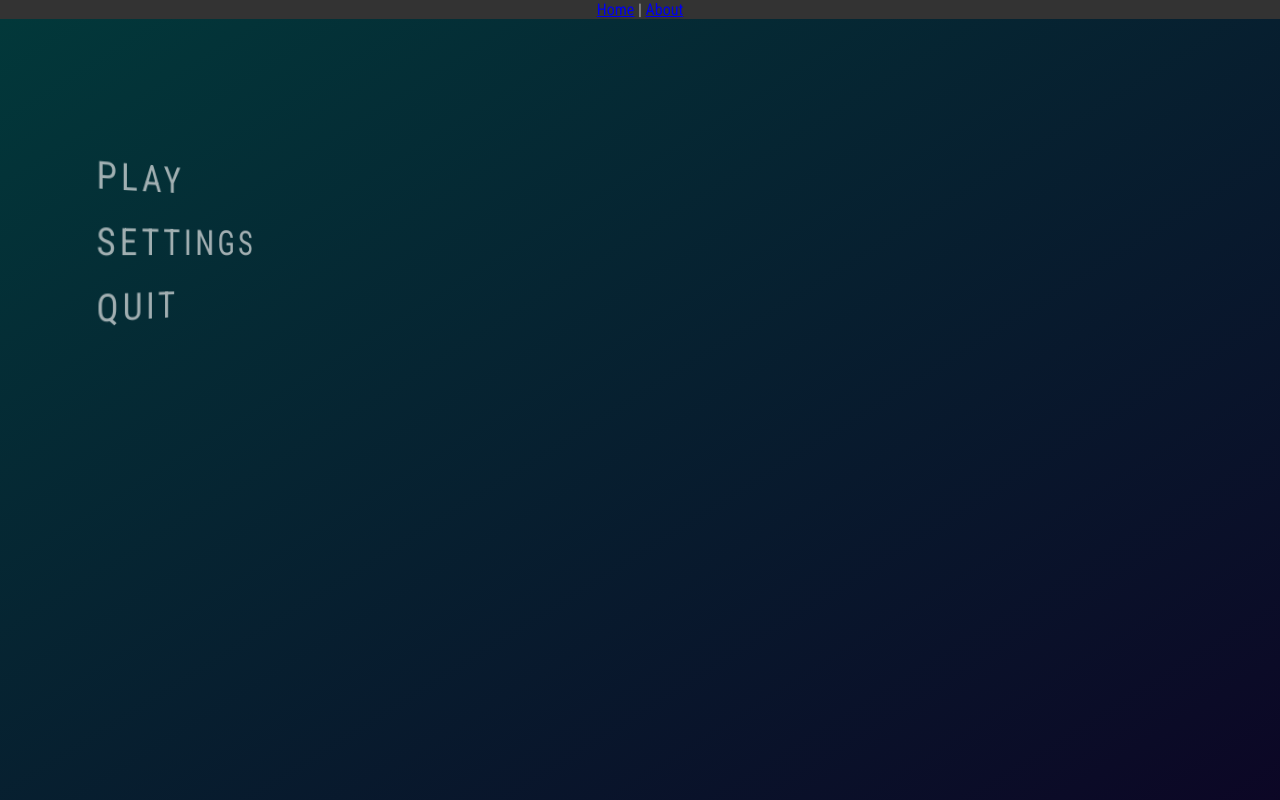
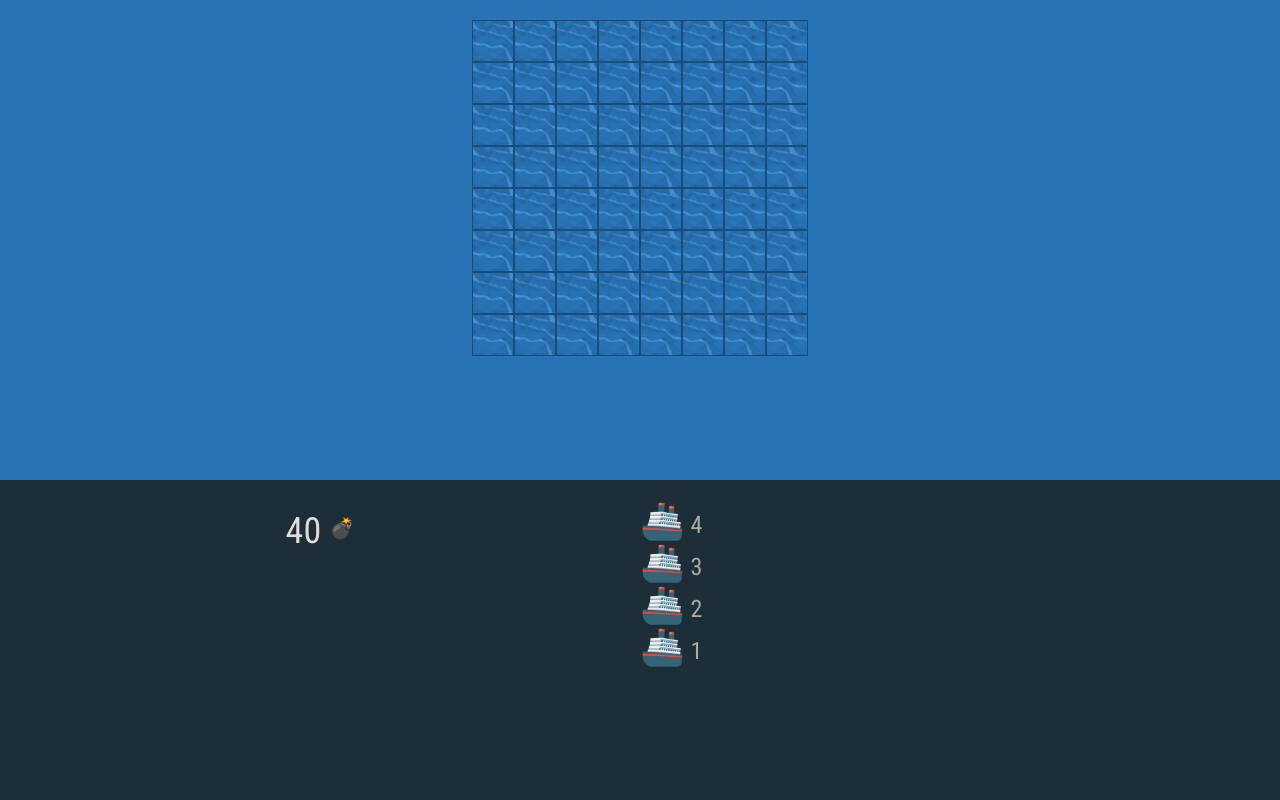
Before and after one commit to shady356/battle-ship, a Vue app: page /#/ in a window 1280 px wide. Both pictures are taken after a click on the item "PLAY". Shown: the top 800 px of the page. Built offline with nearby package versions, Linux system fonts and the light colour scheme.

Commit message:
tiles and ships destroyed

```diff
--- a/src/App.vue
+++ b/src/App.vue
@@ -1,24 +1,12 @@
 <template>
   <div id="app">
-    <div id="nav">
-      <router-link to="/">Home</router-link> |
-      <router-link to="/about">About</router-link>
-    </div>
-    <MainMenu />
-    <TheGame/>
+    <router-view/>
   </div>
 </template>
 
 <script>
-
-import TheGame from '@/components/TheGame.vue'
-import MainMenu from '@/components/MainMenu.vue'
 export default {
   name: 'app',
-  components: {
-    TheGame,
-    MainMenu
-  }
 }
 </script>
 
--- a/src/components/Board.vue
+++ b/src/components/Board.vue
@@ -11,10 +11,8 @@
           :key="slot.column"
           :class="['columns', getTileStatus(slot)]"
           @click="playSlot(slot)"
-        >
-          {{slot.row +',' + slot.column}}
-          <br />
-        </div>
+
+        />
       </div>
     </div>
   </div>
@@ -25,8 +23,6 @@ export default {
   name: "board",
   data() {
     return {
-      gridSizeRow: 8,
-      gridSizeColumn: 8,
       grid: []
     };
   },
@@ -38,6 +34,10 @@ export default {
     ships: {
       type: Array,
       required: true
+    },
+    gridSize: {
+      type: Number,
+      default: 8,
     }
   },
   created() {
@@ -47,10 +47,10 @@ export default {
   methods: {
     generateGrid() {
       let grid = [];
-      for (let r = 0; r < this.gridSizeRow; r++) {
+      for (let r = 0; r < this.gridSize; r++) {
         grid[r] = [];
 
-        for (let c = 0; c < this.gridSizeColumn; c++) {
+        for (let c = 0; c < this.gridSize; c++) {
           grid[r][c] = {
             row: r,
             column: c,
@@ -64,8 +64,12 @@ export default {
     playSlot(slot) {
       if (!slot.isPlayed) {
         this.grid[slot.row][slot.column].isPlayed = true;
-        this.grid[slot.row][slot.column].isShip = this.isShip(slot.row,slot.column)
+        const isShipStatus = this.isShip(slot.row,slot.column)
+        this.grid[slot.row][slot.column].isShip = isShipStatus
         this.updateAttempts()
+        if(isShipStatus) {
+          this.sendShipStatus(slot.row,slot.column)
+        }
       }
     },
     isShip(r, c) {
@@ -82,6 +86,9 @@ export default {
     },
     updateAttempts() {
       this.$emit("updateAttempts");
+    },
+    sendShipStatus(r,c) {
+      this.$emit("sendShipStatus", {r,c} );
     }
   }
 };
@@ -89,28 +96,28 @@ export default {
 
 <style scoped>
 .grid {
+  display: block;
   margin: 0 auto;
-  width: 400px;
-  height: 400px;
-  background: #222;
+  width: 100%;
 }
 .rows {
   display: flex;
   flex-direction: row;
+  background-image: url('../assets/water-tile.png');
+  background-size: 40px;
 }
 
 .columns {
-  width: 50px;
-  height: 50px;
-  color: #aaa;
-  border: 1px solid #333;
-  font-size: 12px;
+  width: 40px;
+  height: 40px;
+
+  border: 1px solid #184c7c;
 }
 
 .isShip {
-  background: #33772b;
+  background: hsla(120,80%,30%,.5)
 }
 .isWrong {
-  background: #1b7777;
+  background: hsla(240,80%,10%,.5)
 }
 </style>
--- a/src/router/index.js
+++ b/src/router/index.js
@@ -1,22 +1,22 @@
 import Vue from 'vue'
 import VueRouter from 'vue-router'
-import Home from '../views/Home.vue'
+import MainMenu from '@/views/MainMenu.vue'
 
 Vue.use(VueRouter)
 
 const routes = [
   {
     path: '/',
-    name: 'home',
-    component: Home
+    name: 'mainMenu',
+    component: MainMenu
   },
   {
-    path: '/about',
-    name: 'about',
+    path: '/theGame',
+    name: 'theGame',
     // route level code-splitting
     // this generates a separate chunk (about.[hash].js) for this route
     // which is lazy-loaded when the route is visited.
-    component: () => import(/* webpackChunkName: "about" */ '../views/About.vue')
+    component: () => import(/* webpackChunkName: "about" */ '@/views/TheGame.vue')
   }
 ]
 
--- a/src/components/MainMenu.vue
+++ b/src/views/MainMenu.vue
@@ -1,10 +1,14 @@
 <template>
   <div class="container">
     <ul class="mainMenuList">
-      <li
-       v-for="(item,index) in items" :key="index">
+      <router-link
+       v-for="(item,index) in items"
+       :key="index"
+       :to="item.path"
+       tag="li">
+
         {{item.name}}
-      </li>
+      </router-link>
     </ul>
   </div>
 </template>
@@ -16,13 +20,16 @@ export default {
     return {
       items: [
         {
-          name: 'Play'
+          name: 'Play',
+          path: '/theGame'
         },
         {
-          name: 'Settings'
+          name: 'Settings',
+          path: '/'
         },
         {
-          name: 'quit'
+          name: 'quit',
+          path: '/'
         }
       ]
     }
@@ -56,8 +63,8 @@ export default {
     border-left: 4px solid transparent;
     cursor: pointer;
     transition: all .4s;
+  }
 
-  }
   .mainMenuList:hover {
 
     transform: rotate(0deg);
--- a/src/components/TheGame.vue
+++ b/src/views/TheGame.vue
@@ -1,16 +1,30 @@
 <template>
   <div class="container">
-
-    <div class="attempts">
-      {{attempts}} <span>💣</span>
-    </div>
 
     <Board
       class="board"
       :attempts="attempts"
+      :gridSize="GRID_SIZE"
       :ships="ships"
       @updateAttempts="updateAttempts"
+      @sendShipStatus="updateShipStatus"
     />
+
+    <div class="dashboard">
+
+      <div class="attempts">
+        {{attempts}} <span>💣</span>
+      </div>
+
+      <div class="ships">
+        <div
+          v-for="ship in ships"
+          :key="ship.index"
+        >
+          {{(ship.isDestroyed) ? '💥': ''}} <span class="ship-icon">🚢</span> {{ship.coordinates.length}}
+        </div>
+      </div>
+    </div>
 
   </div>
 </template>
@@ -24,9 +38,9 @@ export default {
   },
   data() {
     return {
-      attempts: 30,
+      attempts: 40,
       GRID_SIZE: 8,
-      shipsToUse: [4,3,2],
+      shipsToUse: [4,3,2,1],
       takenCoordinates: [],
       ships: [],
     };
@@ -49,7 +63,8 @@ export default {
         let ship = {
           id: i,
           isDestroyed: false,
-          coordinates: coordinates
+          coordinates: coordinates,
+          partsDestroyed: 0
         }
 
         this.ships.push(ship)
@@ -127,8 +142,22 @@ export default {
     getShipDirection() {
       return (Math.round(Math.random()) <= 0.5) ? 'horiz' : 'vertic'
     },
+    checkDestroyedShipPart(partCoord) {
+      return this.ships.find(ship => {
+        return ship.coordinates.find(coord => {
+         return (coord.r === partCoord.r && coord.c === partCoord.c)
+        })
+      })
+    },
     updateAttempts() {
       this.attempts--;
+    },
+    updateShipStatus(coord) {
+      const ship = this.checkDestroyedShipPart(coord)
+      this.ships[ship.id].partsDestroyed ++
+      if(this.ships[ship.id].partsDestroyed === this.ships[ship.id].coordinates.length) {
+        this.ships[ship.id].isDestroyed = true
+      }
     }
   }
 }
@@ -137,19 +166,42 @@ export default {
 <style scoped>
   .container {
     display: flex;
-    flex-direction: row;
-    align-items: top;
+    flex-direction: column;
+    background: #2873B5;
   }
 
-  .attempts {
-    flex-basis: 20%;
-    font-size: 36px;
-    color: #ddd;
+  .board {
+    padding-top: 20px;
+    display: flex;
+    align-self: center;
+    height: calc(60vh - 20px);
   }
-  .attempts span {
-    font-size: 20px;
-    vertical-align: 8px;
+
+  .dashboard {
+    background: #1e2e38;
+    height: 40vh;
+    display: flex;
   }
+
+    .attempts {
+      padding: 30px 0;
+      flex-basis: 50%;
+      font-size: 36px;
+      color: #ddd;
+    }
+    .attempts span {
+      font-size: 20px;
+      vertical-align: 8px;
+    }
+
+    .ships {
+      padding: 20px 0;
+      font-size: 24px;
+    }
+
+    .ship-icon {
+      font-size: 36px;
+    }
 
 
 </style>
```
Also changed, not shown: src/assets/water-tile.png (added).
